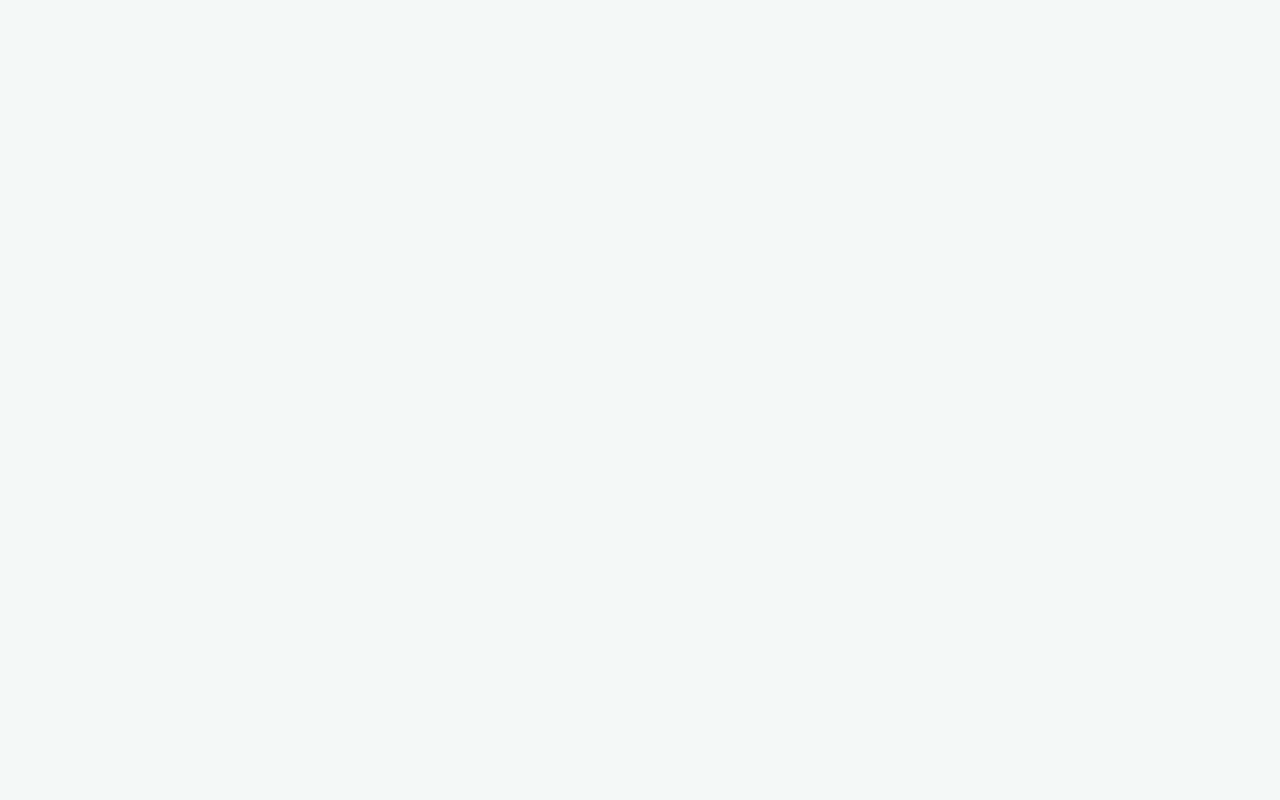
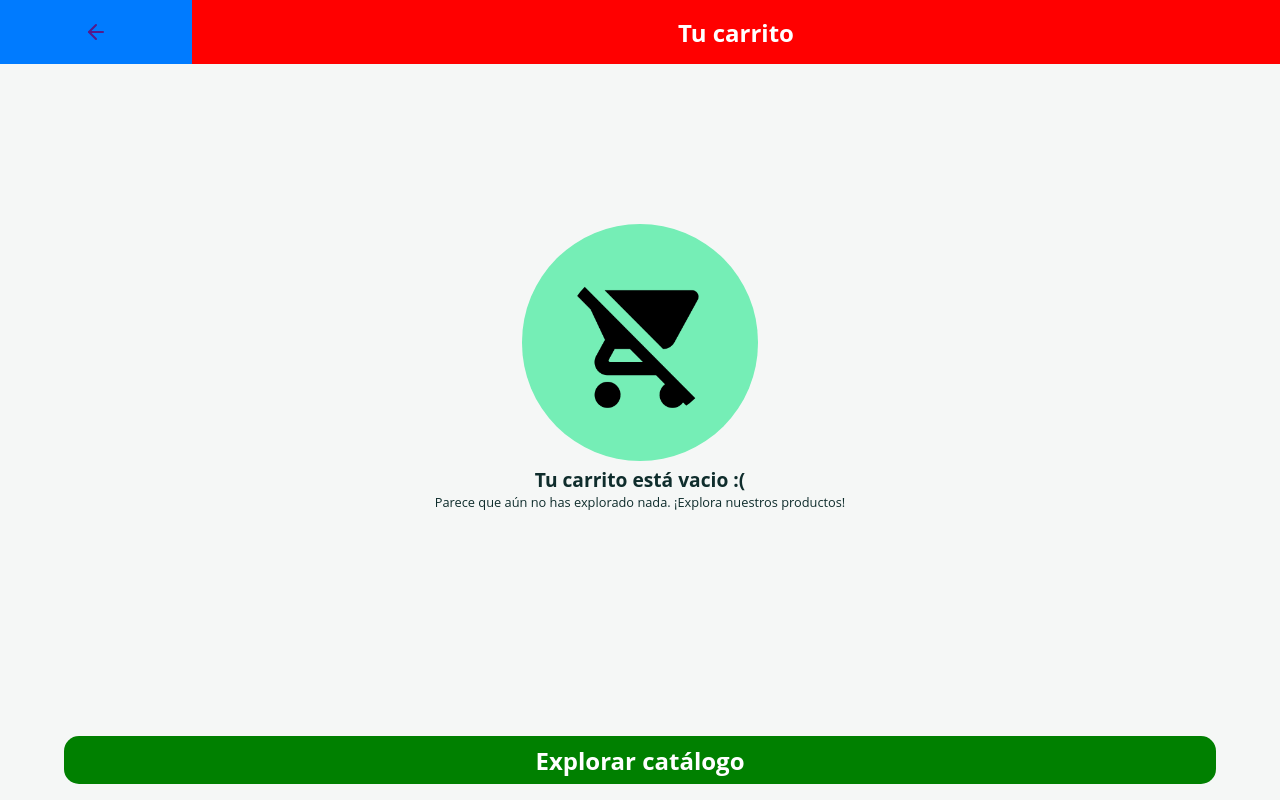
Before and after one commit to Anderson-Oloroso/Lark-Shop, a plain HTML site: page vacio.html in a window 1280 px wide. Drawn offline with Linux system fonts and the light colour scheme.

Commit message:
:sparkles: Feat: Vacio file finished

```diff
--- a/css/component.css
+++ b/css/component.css
@@ -472,7 +472,7 @@
     flex-flow: column wrap;
     justify-content: center;
     align-items: center;
-    background-color: #007bff;
+    background-color: white;
 }
 .m-carrito article div{
     width: 100%;
@@ -568,6 +568,7 @@
     height: 100%;
 }
 .m-carrito section .total p{
+    border-top: 1px solid #0F2D2C;
     font-weight: bold;
 }
 .m-carrito #pago{
@@ -581,3 +582,33 @@
     font-weight: bold;
     font-size: 1.5rem;
 }
+.m-vacio{
+    margin-top: 10rem;
+    flex-flow: column wrap;
+    justify-content: center;
+    align-items: center;
+}
+.m-vacio img{
+    width: 40%;
+    border-radius: 50%;
+    padding: 40px;
+    background-color: rgb(117, 238, 182) ;
+}
+.m-vacio h2{
+    width: 100%;
+    margin: 0;
+    text-align: center;
+}
+.m-vacio button{
+    position: fixed;
+    bottom: 1rem;
+    margin-top: 1rem;
+    width: 90%;
+    height: 3rem;
+    background-color: green;
+    border: none;
+    border-radius: 15px;
+    color: white;
+    font-weight: bold;
+    font-size: 1.5rem;
+}
--- a/vacio.html
+++ b/vacio.html
@@ -14,6 +14,22 @@
     <title>Vacio</title>
 </head>
 <body>
-
+    <header class="header h-carrito">
+        <a href="">
+            <svg xmlns="http://www.w3.org/2000/svg" width="24" height="24" viewBox="0 0 24 24" fill="none" stroke="currentColor" stroke-width="2" stroke-linecap="round" stroke-linejoin="round">
+                <line x1="19" y1="12" x2="5" y2="12"></line>
+                <polyline points="12 19 5 12 12 5"></polyline>
+            </svg>
+        </a>
+        <h1>Tu carrito</h1>
+    </header>
+    <main class="main m-vacio">
+        <section>
+            <img src="img/carrito-diag.png" alt="Imagen de carrito vacio">
+            <h2>Tu carrito está vacio :(</h2>
+            <p>Parece que aún no has explorado nada. ¡Explora nuestros productos!</p>
+        </section>
+        <button>Explorar catálogo</button>
+    </main>
 </body>
 </html>
```
Also changed, not shown: img/carrito-diag.png (added).
